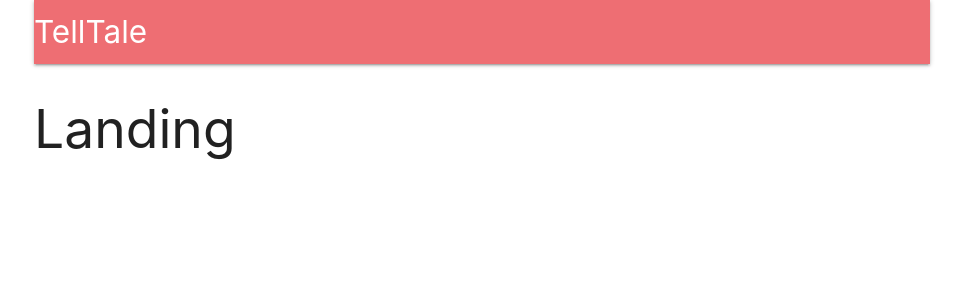
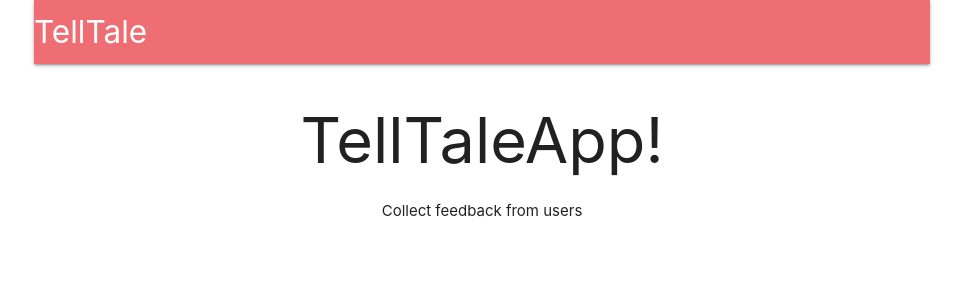
Before and after one commit to G3-Code/TellTaleRepo, a React (Create React App) app in the folder client/: page / in a window 1280 px wide. Shown: the top 300 px of the page, without its empty margins (158-1121 px from the left). Built offline with nearby package versions, Linux system fonts and the light colour scheme; no server answers.

Commit message:
Completed the initial landing page

```diff
--- a/client/package.json
+++ b/client/package.json
@@ -12,7 +12,8 @@
     "react-router-dom": "^5.0.1",
     "react-scripts": "3.0.1",
     "redux": "^4.0.1",
-    "redux-logger": "^3.0.6"
+    "redux-logger": "^3.0.6",
+    "redux-thunk": "^2.3.0"
   },
   "scripts": {
     "start": "react-scripts start",
--- a/client/src/components/App.js
+++ b/client/src/components/App.js
@@ -3,9 +3,9 @@ import { BrowserRouter as Router, Route } from "react-router-dom";
 import { connect } from "react-redux";
 import * as actions from "../actions";
 import Header from "./Header";
+import Landing from "./Landing";
 const Dashboard = () => <h2>Dashboard</h2>;
 const SurveyNew = () => <h2>SurveyNew</h2>;
-const Landing = () => <h2>Landing</h2>;
 
 class App extends React.Component {
   componentDidMount() {
--- /dev/null
+++ b/client/src/components/Landing.js
@@ -0,0 +1,12 @@
+import React from "react";
+
+const Landing = () => {
+  return (
+    <div style={{ textAlign: "center" }}>
+      <h1>TellTaleApp!</h1>
+      Collect feedback from users
+    </div>
+  );
+};
+
+export default Landing;
```
Also changed, not shown: 1 other file (tests, documents, lock files or other folders).
